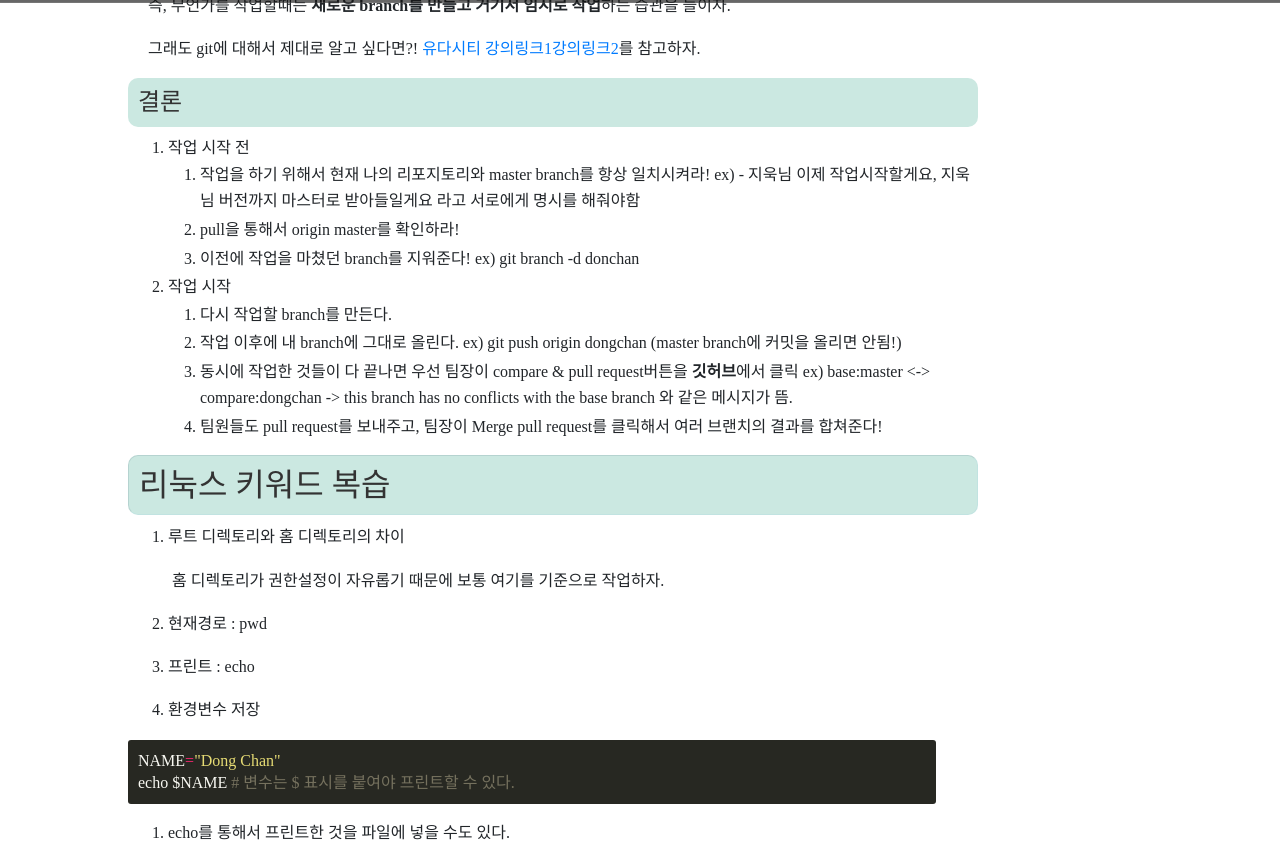
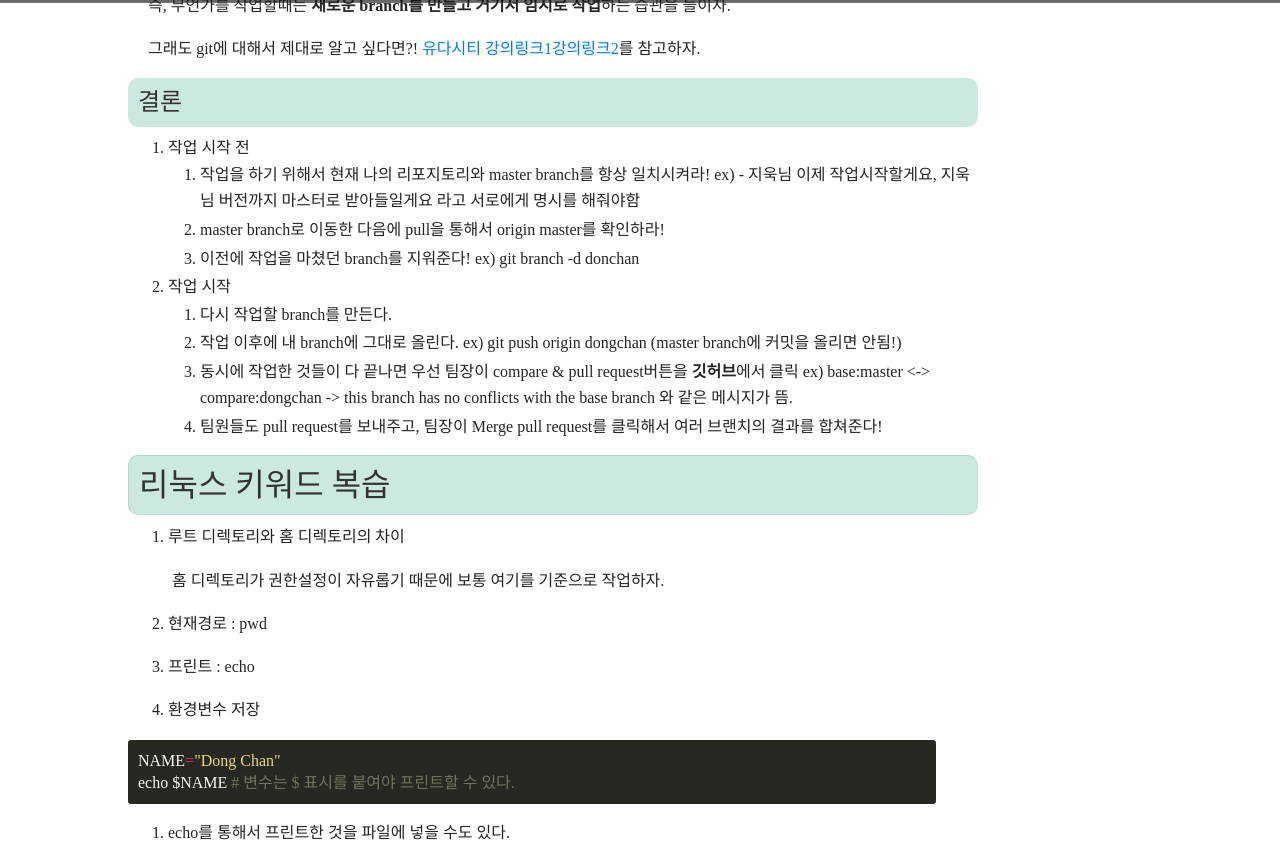
Before and after one commit to DongChanS/DongChanS.github.io, a Jekyll site: the page built from _posts/2019-01-07-13.md, in a window 1280 px wide and 900 px high, scrolled down 6673 px, cut to the strip 39-900 px from the top of the window. Built offline with Jekyll 4.4.1, drawn with Linux system fonts in a browser that asks for light colours; nearby versions of some CDN libraries; some web fonts are replaced; comment, search, counter and statistics services are not loaded.

Commit message:
Update 2019-01-07-13.md

```diff
--- a/_posts/2019-01-07-13.md
+++ b/_posts/2019-01-07-13.md
@@ -199,7 +199,7 @@ Git은 아주 스마트하므로, 동일하지 않은 파일을 독자적으로
 1. 작업 시작 전
    1. 작업을 하기 위해서 현재 나의 리포지토리와 master branch를 항상 일치시켜라!
    ex) - 지욱님 이제 작업시작할게요, 지욱님 버전까지 마스터로 받아들일게요 라고 서로에게 명시를 해줘야함
-   2. pull을 통해서 origin master를 확인하라!
+   2. master branch로 이동한 다음에 pull을 통해서 origin master를 확인하라!
    3. 이전에 작업을 마쳤던 branch를 지워준다!
       ex) git branch -d donchan
 
```
